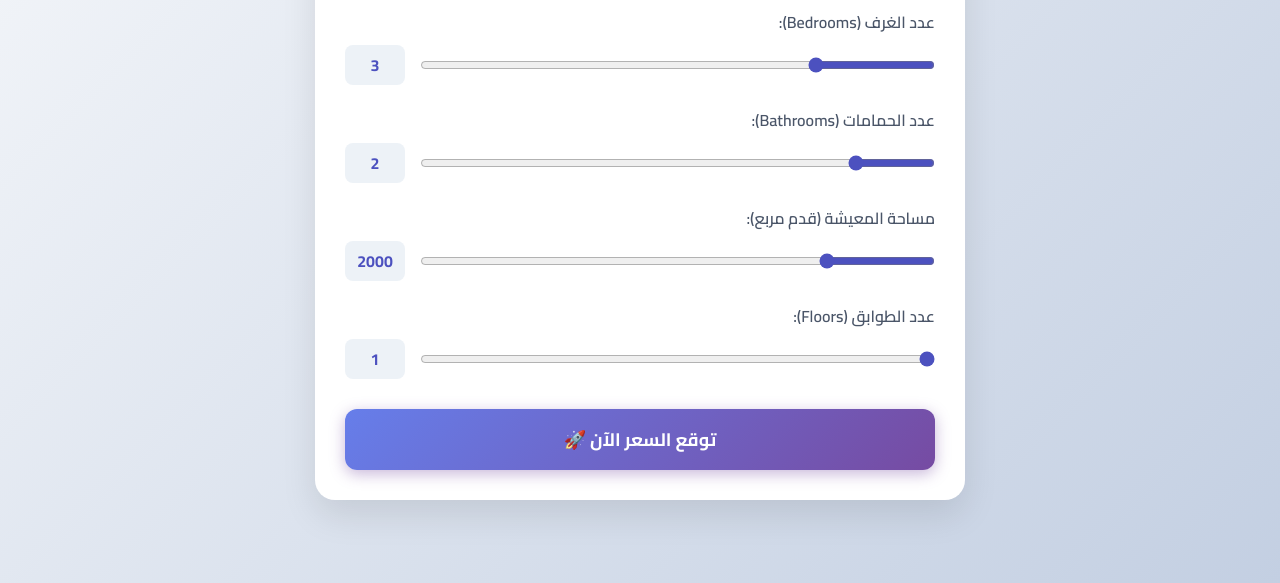
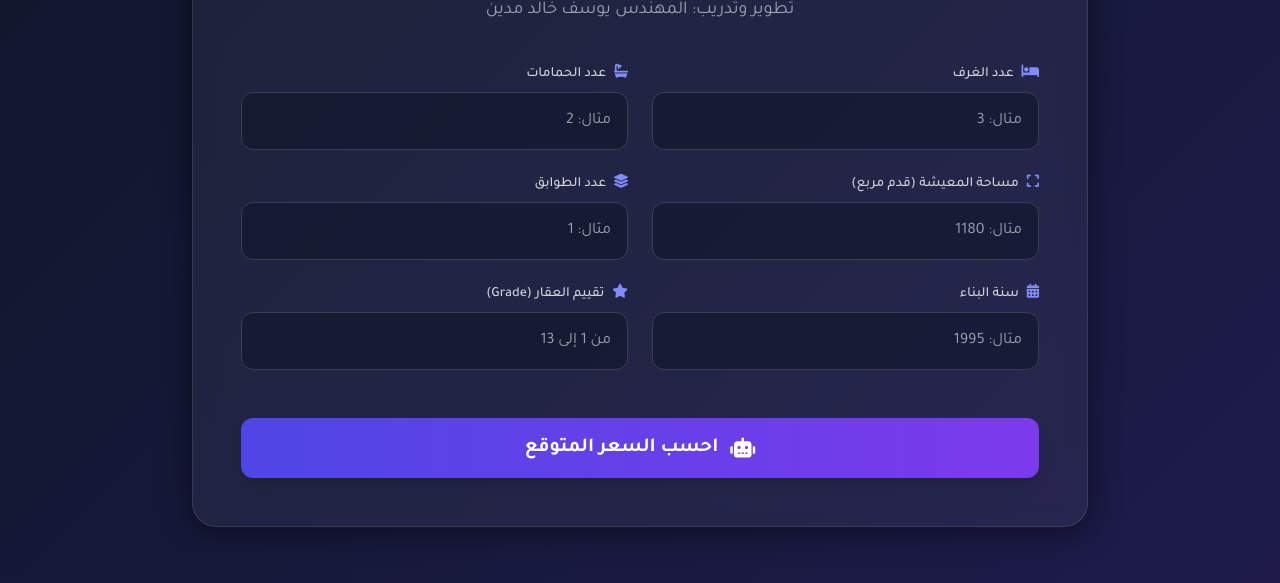
Before and after one commit to yousef99code/Model-Sales-House, a plain HTML site: page index.html in a window 1280 px wide. Shown: the part 217-800 px from the top of the page. Drawn offline with nearby package versions, Linux system fonts and the light colour scheme.

Commit message:
Enhance UI and update title for property prediction
Updated the title and styling for the property price prediction application. Added new input fields and improved the layout with a glassmorphism effect.

```diff
--- a/index.html
+++ b/index.html
@@ -3,217 +3,140 @@
 <head>
     <meta charset="UTF-8">
     <meta name="viewport" content="width=device-width, initial-scale=1.0">
-    <title>توقع أسعار المنازل الذكي</title>
-    <link href="https://fonts.googleapis.com/css2?family=Cairo:wght@400;600;700&display=swap" rel="stylesheet">
+    <title>توقع أسعار العقارات | المهندس يوسف خالد مدين</title>
+    <script src="https://cdn.tailwindcss.com"></script>
+    <link href="https://cdnjs.cloudflare.com/ajax/libs/font-awesome/6.0.0/css/all.min.css" rel="stylesheet">
     <style>
-        * {
-            box-sizing: border-box;
-            margin: 0;
-            padding: 0;
-            font-family: 'Cairo', sans-serif;
+        @import url('https://fonts.googleapis.com/css2?family=Tajawal:wght@400;500;700;900&display=swap');
+
+        body {
+            font-family: 'Tajawal', sans-serif;
+            background: linear-gradient(135deg, #0f172a 0%, #1e1b4b 100%);
+            min-height: 100vh;
         }
 
-        body {
-            background: linear-gradient(135deg, #f5f7fa 0%, #c3cfe2 100%);
-            color: #333;
-            min-height: 100vh;
-            display: flex;
-            justify-content: center;
-            align-items: center;
-            padding: 20px;
+        /* Glassmorphism Effect */
+        .glass-panel {
+            background: rgba(255, 255, 255, 0.05);
+            backdrop-filter: blur(12px);
+            -webkit-backdrop-filter: blur(12px);
+            border: 1px solid rgba(255, 255, 255, 0.1);
+            box-shadow: 0 4px 30px rgba(0, 0, 0, 0.5);
         }
 
-        .container {
-            background: #ffffff;
-            width: 100%;
-            max-width: 650px;
-            padding: 30px;
-            border-radius: 20px;
-            box-shadow: 0 15px 35px rgba(0, 0, 0, 0.1);
-            animation: fadeIn 0.8s ease-in-out;
+        /* Input Animations */
+        .input-field {
+            transition: all 0.3s ease;
+            background: rgba(15, 23, 42, 0.6);
+        }
+        .input-field:focus {
+            transform: translateY(-2px);
+            box-shadow: 0 0 15px rgba(99, 102, 241, 0.4);
+            border-color: #6366f1;
         }
 
-        @keyframes fadeIn {
-            from { opacity: 0; transform: translateY(20px); }
-            to { opacity: 1; transform: translateY(0); }
+        /* Button Hover */
+        .predict-btn {
+            background: linear-gradient(90deg, #4f46e5, #7c3aed);
+            transition: transform 0.3s ease, box-shadow 0.3s ease;
         }
-
-        h1 {
-            text-align: center;
-            color: #1a202c;
-            margin-bottom: 10px;
-            font-size: 26px;
-        }
-
-        p.subtitle {
-            text-align: center;
-            color: #718096;
-            margin-bottom: 25px;
-            font-size: 14px;
-        }
-
-        .form-group {
-            margin-bottom: 20px;
-        }
-
-        label {
-            display: block;
-            font-weight: 600;
-            margin-bottom: 8px;
-            color: #4a5568;
-        }
-
-        .input-row {
-            display: flex;
-            align-items: center;
-            gap: 15px;
-        }
-
-        input[type="range"] {
-            flex: 1;
-            accent-color: #4c51bf;
-            cursor: pointer;
-        }
-
-        .range-value {
-            background: #edf2f7;
-            padding: 5px 12px;
-            border-radius: 8px;
-            font-weight: bold;
-            color: #4c51bf;
-            min-width: 60px;
-            text-align: center;
-        }
-
-        .btn-predict {
-            width: 100%;
-            background: linear-gradient(135deg, #667eea 0%, #764ba2 100%);
-            color: white;
-            border: none;
-            padding: 14px;
-            font-size: 18px;
-            font-weight: bold;
-            border-radius: 12px;
-            cursor: pointer;
-            box-shadow: 0 4px 15px rgba(118, 75, 162, 0.4);
-            transition: all 0.3s ease;
-            margin-top: 10px;
-        }
-
-        .btn-predict:hover {
-            transform: translateY(-2px);
-            box-shadow: 0 6px 20px rgba(118, 75, 162, 0.6);
-        }
-
-        .result-box {
-            margin-top: 25px;
-            background: linear-gradient(135deg, #10b981 0%, #059669 100%);
-            color: white;
-            padding: 20px;
-            border-radius: 15px;
-            text-align: center;
-            display: none;
-            animation: popUp 0.5s ease-in-out;
-        }
-
-        @keyframes popUp {
-            0% { transform: scale(0.9); opacity: 0; }
-            100% { transform: scale(1); opacity: 1; }
-        }
-
-        .result-box h3 {
-            font-size: 20px;
-            margin-bottom: 5px;
-        }
-
-        .result-box .price {
-            font-size: 32px;
-            font-weight: bold;
+        .predict-btn:hover {
+            transform: scale(1.02);
+            box-shadow: 0 10px 25px rgba(124, 58, 237, 0.5);
         }
     </style>
 </head>
-<body>
+<body class="text-white flex items-center justify-center p-6">
 
-    <div class="container">
-        <h1>🏡 توقع أسعار المنازل الذكي</h1>
-        <p class="subtitle">قم بتحديد مواصفات العقار للحصول على السعر التقديري فوراً</p>
+    <div class="glass-panel w-full max-w-4xl rounded-3xl p-8 md:p-12 relative overflow-hidden">
 
-        <div class="form-group">
-            <label for="bedrooms">عدد الغرف (Bedrooms):</label>
-            <div class="input-row">
-                <input type="range" id="bedrooms" min="1" max="10" value="3" oninput="updateValue('bedrooms', 'val-bedrooms')">
-                <span class="range-value" id="val-bedrooms">3</span>
-            </div>
+        <!-- Header -->
+        <div class="text-center mb-10">
+            <h1 class="text-4xl md:text-5xl font-black mb-3 bg-clip-text text-transparent bg-gradient-to-r from-indigo-400 to-purple-400">
+                نموذج الذكاء الاصطناعي لتوقع أسعار العقارات
+            </h1>
+            <p class="text-gray-400 text-lg">تطوير وتدريب: المهندس يوسف خالد مدين</p>
         </div>
 
-        <div class="form-group">
-            <label for="bathrooms">عدد الحمامات (Bathrooms):</label>
-            <div class="input-row">
-                <input type="range" id="bathrooms" min="1" max="8" step="0.5" value="2" oninput="updateValue('bathrooms', 'val-bathrooms')">
-                <span class="range-value" id="val-bathrooms">2</span>
+        <!-- Form Area -->
+        <form id="predictionForm" class="grid grid-cols-1 md:grid-cols-2 gap-6">
+
+            <!-- Bedrooms -->
+            <div class="flex flex-col">
+                <label class="mb-2 text-sm text-gray-300 font-medium"><i class="fa-solid fa-bed ml-2 text-indigo-400"></i>عدد الغرف</label>
+                <input type="number" id="bedrooms" class="input-field rounded-xl p-4 text-white border border-gray-700 outline-none" placeholder="مثال: 3" required>
             </div>
+
+            <!-- Bathrooms -->
+            <div class="flex flex-col">
+                <label class="mb-2 text-sm text-gray-300 font-medium"><i class="fa-solid fa-bath ml-2 text-indigo-400"></i>عدد الحمامات</label>
+                <input type="number" step="0.25" id="bathrooms" class="input-field rounded-xl p-4 text-white border border-gray-700 outline-none" placeholder="مثال: 2" required>
+            </div>
+
+            <!-- Sqft Living -->
+            <div class="flex flex-col">
+                <label class="mb-2 text-sm text-gray-300 font-medium"><i class="fa-solid fa-expand ml-2 text-indigo-400"></i>مساحة المعيشة (قدم مربع)</label>
+                <input type="number" id="sqft_living" class="input-field rounded-xl p-4 text-white border border-gray-700 outline-none" placeholder="مثال: 1180" required>
+            </div>
+
+            <!-- Floors -->
+            <div class="flex flex-col">
+                <label class="mb-2 text-sm text-gray-300 font-medium"><i class="fa-solid fa-layer-group ml-2 text-indigo-400"></i>عدد الطوابق</label>
+                <input type="number" step="0.5" id="floors" class="input-field rounded-xl p-4 text-white border border-gray-700 outline-none" placeholder="مثال: 1" required>
+            </div>
+
+            <!-- Year Built -->
+            <div class="flex flex-col">
+                <label class="mb-2 text-sm text-gray-300 font-medium"><i class="fa-solid fa-calendar-alt ml-2 text-indigo-400"></i>سنة البناء</label>
+                <input type="number" id="yr_built" class="input-field rounded-xl p-4 text-white border border-gray-700 outline-none" placeholder="مثال: 1995" required>
+            </div>
+
+            <!-- Grade -->
+            <div class="flex flex-col">
+                <label class="mb-2 text-sm text-gray-300 font-medium"><i class="fa-solid fa-star ml-2 text-indigo-400"></i>تقييم العقار (Grade)</label>
+                <input type="number" id="grade" class="input-field rounded-xl p-4 text-white border border-gray-700 outline-none" placeholder="من 1 إلى 13" required>
+            </div>
+
+            <!-- Submit Button -->
+            <div class="md:col-span-2 mt-6">
+                <button type="submit" class="predict-btn w-full py-4 rounded-xl text-xl font-bold text-white shadow-lg flex justify-center items-center gap-3">
+                    <i class="fa-solid fa-robot"></i> احسب السعر المتوقع
+                </button>
+            </div>
+        </form>
+
+        <!-- Result Area -->
+        <div id="resultArea" class="hidden mt-10 p-6 rounded-2xl bg-indigo-900/30 border border-indigo-500/30 text-center transition-all duration-500">
+            <h3 class="text-gray-300 text-lg mb-2">السعر المتوقع للعقار:</h3>
+            <p class="text-4xl font-black text-green-400" id="predictedPrice">$0.00</p>
+            <p class="text-sm text-gray-400 mt-3">مدعوم بنموذج Machine Learning (XGBoost / Random Forest)</p>
         </div>
 
-        <div class="form-group">
-            <label for="sqft">مساحة المعيشة (قدم مربع):</label>
-            <div class="input-row">
-                <input type="range" id="sqft" min="500" max="8000" step="50" value="2000" oninput="updateValue('sqft', 'val-sqft')">
-                <span class="range-value" id="val-sqft">2000</span>
-            </div>
-        </div>
-
-        <div class="form-group">
-            <label for="floors">عدد الطوابق (Floors):</label>
-            <div class="input-row">
-                <input type="range" id="floors" min="1" max="3.5" step="0.5" value="1" oninput="updateValue('floors', 'val-floors')">
-                <span class="range-value" id="val-floors">1</span>
-            </div>
-        </div>
-
-        <button class="btn-predict" onclick="calculatePrice()">توقع السعر الآن 🚀</button>
-
-        <div class="result-box" id="resultBox">
-            <h3>✨ السعر المتوقع للعقار ✨</h3>
-            <div class="price" id="priceOutput">$0</div>
-        </div>
     </div>
 
     <script>
-        // تحديث القيمة بجانب الـ Slider لحظياً
-        function updateValue(sliderId, spanId) {
-            document.getElementById(spanId).innerText = document.getElementById(sliderId).value;
-        }
+        document.getElementById('predictionForm').addEventListener('submit', function(e) {
+            e.preventDefault();
 
-        // دالة تقدير السعر (معادلة تقريبية كمثال تفاعلي، أو يمكنك ربطها بنموذج البايثون لاحقاً)
-        function calculatePrice() {
-            let bedrooms = parseFloat(document.getElementById('bedrooms').value);
-            let bathrooms = parseFloat(document.getElementById('bathrooms').value);
-            let sqft = parseFloat(document.getElementById('sqft').value);
-            let floors = parseFloat(document.getElementById('floors').value);
+            // محاكاة لعملية التوقع (هنا يمكنك لاحقاً ربطها بـ API الخاصة بالنموذج في Python)
+            const resultArea = document.getElementById('resultArea');
+            const priceText = document.getElementById('predictedPrice');
 
-            // معادلة تقريبية لحساب السعر بناءً على المتغيرات
-            let basePrice = 50000;
-            let predicted = basePrice + (sqft * 180) + (bedrooms * 15000) + (bathrooms * 20000) + (floors * 25000);
+            // حركة تحميل بسيطة
+            priceText.innerHTML = '<i class="fa-solid fa-circle-notch fa-spin"></i> جاري الحساب...';
+            resultArea.classList.remove('hidden');
 
-            // إظهار النتيجة بتأثير حركي
-            let resultBox = document.getElementById('resultBox');
-            let priceOutput = document.getElementById('priceOutput');
+            setTimeout(() => {
+                // قيمة عشوائية استرشادية بناءً على المدخلات
+                const sqft = document.getElementById('sqft_living').value || 1000;
+                const basePrice = sqft * 250; // حسبة وهمية للواجهة
 
-            resultBox.style.display = 'block';
+                // تنسيق الرقم
+                const formattedPrice = new Intl.NumberFormat('en-US', { style: 'currency', currency: 'USD' }).format(basePrice);
 
-            // حركة تصاعدية للأرقام لإعطاء طابع احترافي
-            let currentPrice = 0;
-            let increment = predicted / 30;
-            let timer = setInterval(() => {
-                currentPrice += increment;
-                if (currentPrice >= predicted) {
-                    currentPrice = predicted;
-                    clearInterval(timer);
-                }
-                priceOutput.innerText = "$" + Math.round(currentPrice).toLocaleString();
-            }, 20);
-        }
+                priceText.innerHTML = formattedPrice;
+            }, 1500);
+        });
     </script>
-
 </body>
 </html>
```
